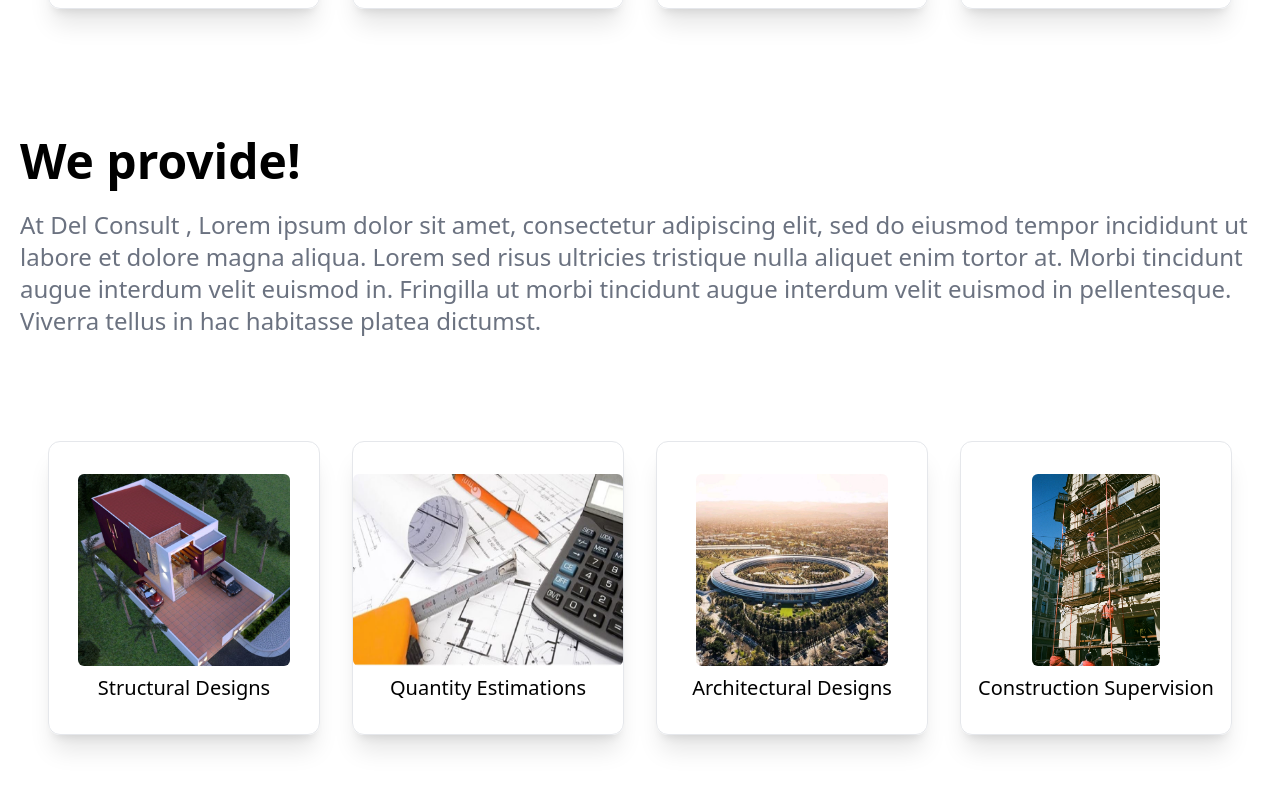
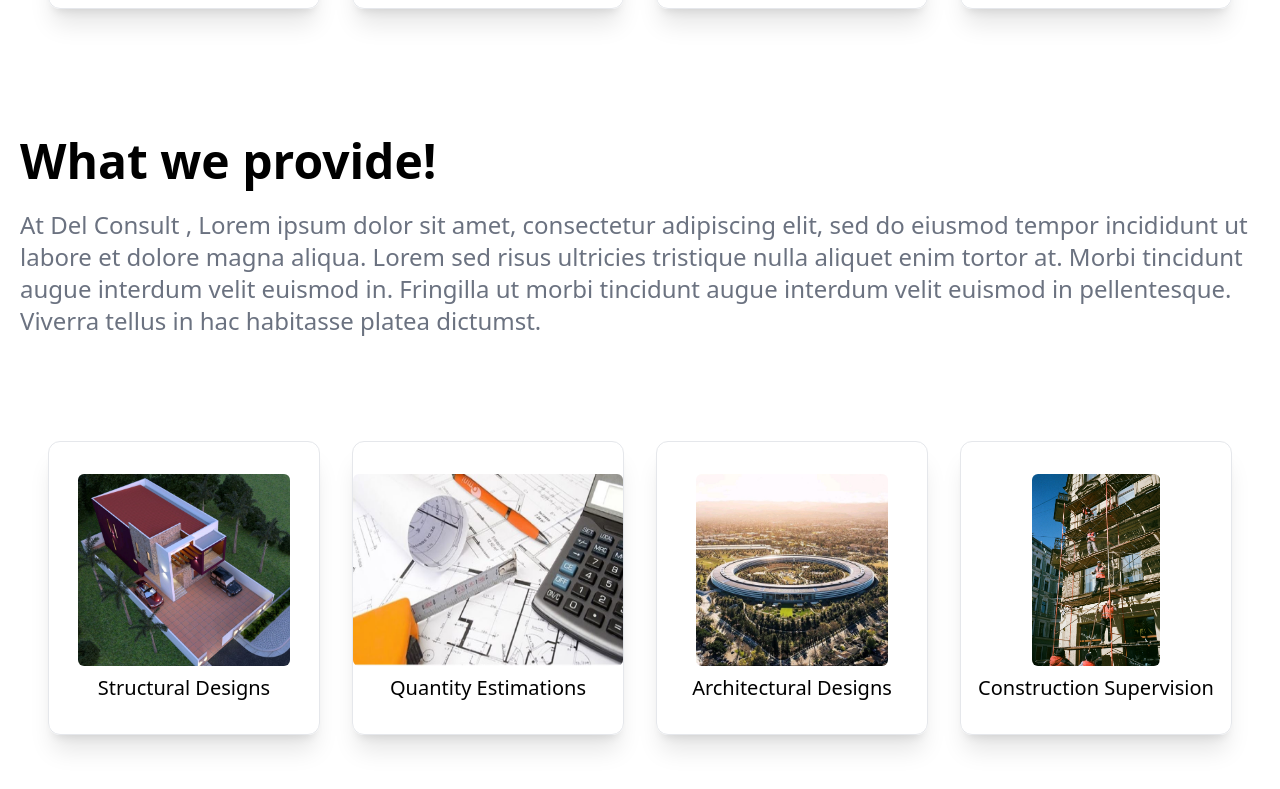
Before and after one commit to MicroStartup/del-consult, a React (Create React App) app in the folder frontend/: page / in a window 1280 px wide. Shown: the part 1425-2214 px from the top of the page. Built offline with nearby package versions, Linux system fonts and the light colour scheme.

Commit message:
Update service component

```diff
--- a/frontend/src/components/Services.jsx
+++ b/frontend/src/components/Services.jsx
@@ -8,7 +8,7 @@ const Services = () => {
     <div name='about' className='w-full my-32'>
         <div className='max-w-[1240px] mx-auto'>
             <div className=''>
-                <h2 className='text-5xl font-bold'>We provide!</h2>
+                <h2 className='text-5xl font-bold'>What we provide!</h2>
                 <p className='text-2xl py-6 text-gray-500'>
                 At Del Consult , Lorem ipsum dolor sit amet, consectetur adipiscing elit, sed do eiusmod tempor incididunt ut labore et dolore magna aliqua.
                 Lorem sed risus ultricies tristique nulla aliquet enim tortor at. Morbi tincidunt augue interdum velit euismod in.
```
